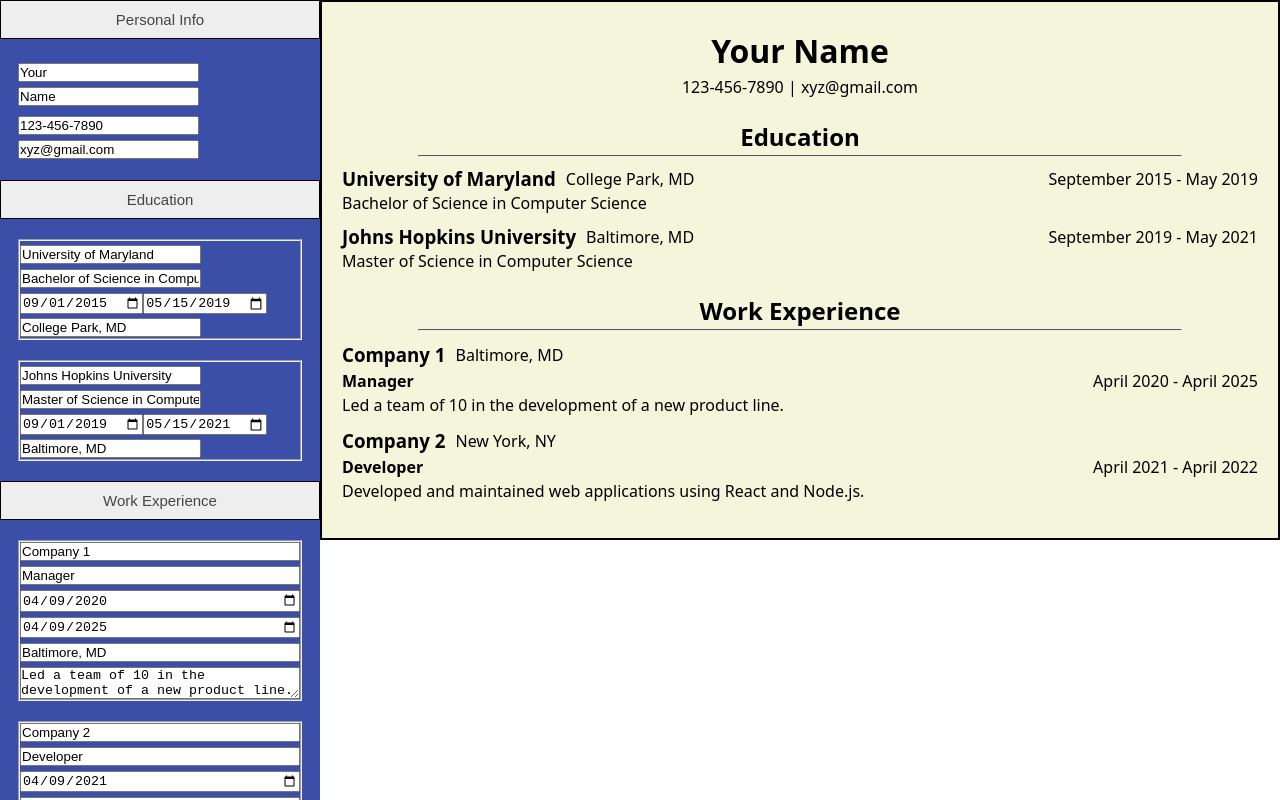
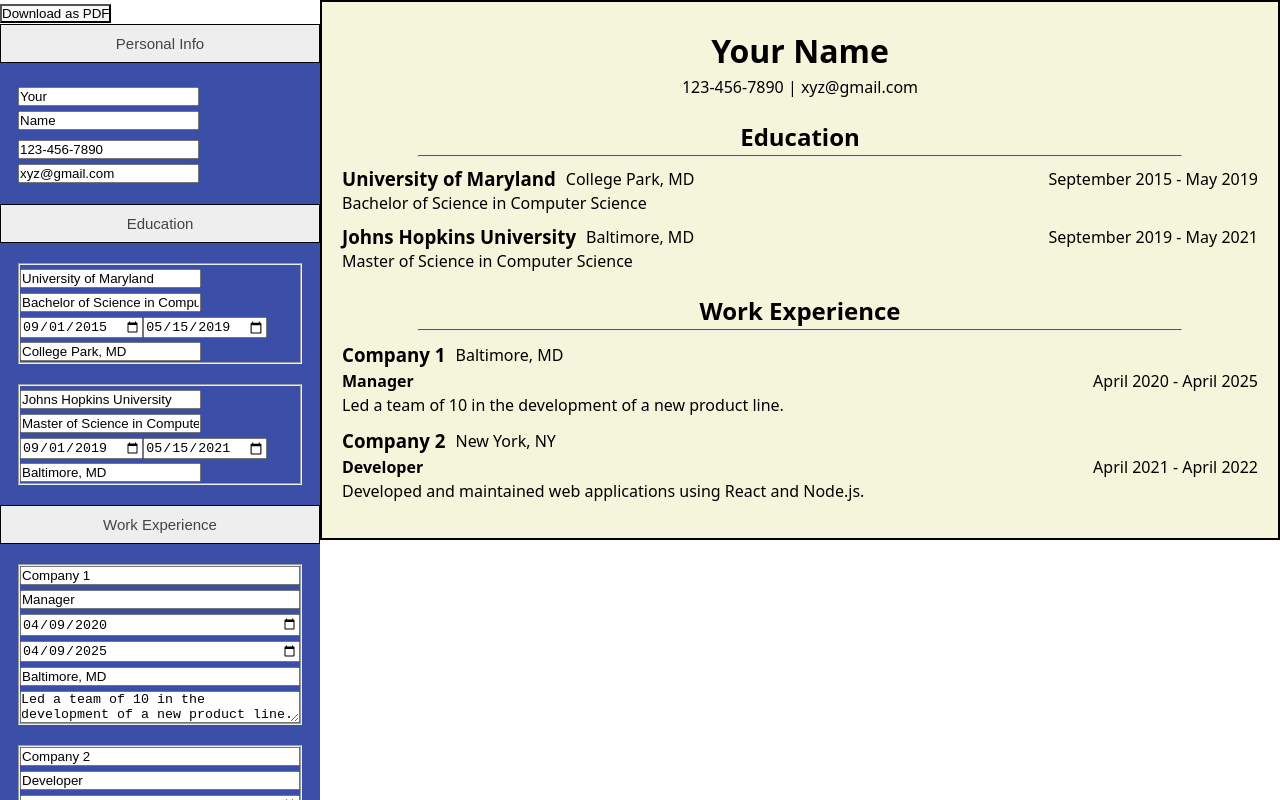
Before and after one commit to FishShalami/cv-builder-react, a React (Vite) app: page / in a window 1280 px wide. Shown: the top 800 px of the page. Built offline with nearby package versions, Linux system fonts and the light colour scheme.

Commit message:
PDF download button

```diff
--- a/package.json
+++ b/package.json
@@ -10,6 +10,8 @@
     "preview": "vite preview"
   },
   "dependencies": {
+    "html2canvas": "^1.4.1",
+    "jspdf": "^3.0.1",
     "react": "^19.0.0",
     "react-dom": "^19.0.0"
   },
--- a/src/App.jsx
+++ b/src/App.jsx
@@ -4,6 +4,8 @@
 import WorkExperience from "./WorkExperience";
 import Education from "./Education";
 import moment from "moment";
+import html2canvas from "html2canvas";
+import jsPDF from "jspdf";
 
 function App() {
   const [contactData, setContactData] = useState({
@@ -93,10 +95,30 @@
   const [isEduVisible, setEduVisible] = useState(true);
   const [isWeVisible, setWeVisible] = useState(true);
 
+  function downloadPDF() {
+    const outputDiv = document.querySelelector(".outputs");
+
+    html2canvas(outputDiv, { scale: 2 }).then((canvas) => {
+      const imgData = canvas.toDataURL("image/png");
+      const pdf = new jsPDF("p", "mm", "a4");
+
+      const pdfWidth = pdf.internal.pageSize.getWidth();
+      const pdfHeight = (canvas.height * pdfWidth) / canvas.width;
+
+      pdf.addImage(imgData, "PNG", 0, 0, pdfWidth, pdfHeight); // Add the image to the PDF
+      pdf.save("output.pdf"); // Save the PDF with a filename
+    });
+  }
+
   return (
     <>
       <div className="inputs-outputs">
         <div className="inputs">
+          <div className="download">
+            <button type="button" onClick={downloadPDF}>
+              Download as PDF
+            </button>
+          </div>
           <form action="post">
             <button
               type="button"
```
Also changed, not shown: 1 other file (tests, documents, lock files or other folders).
